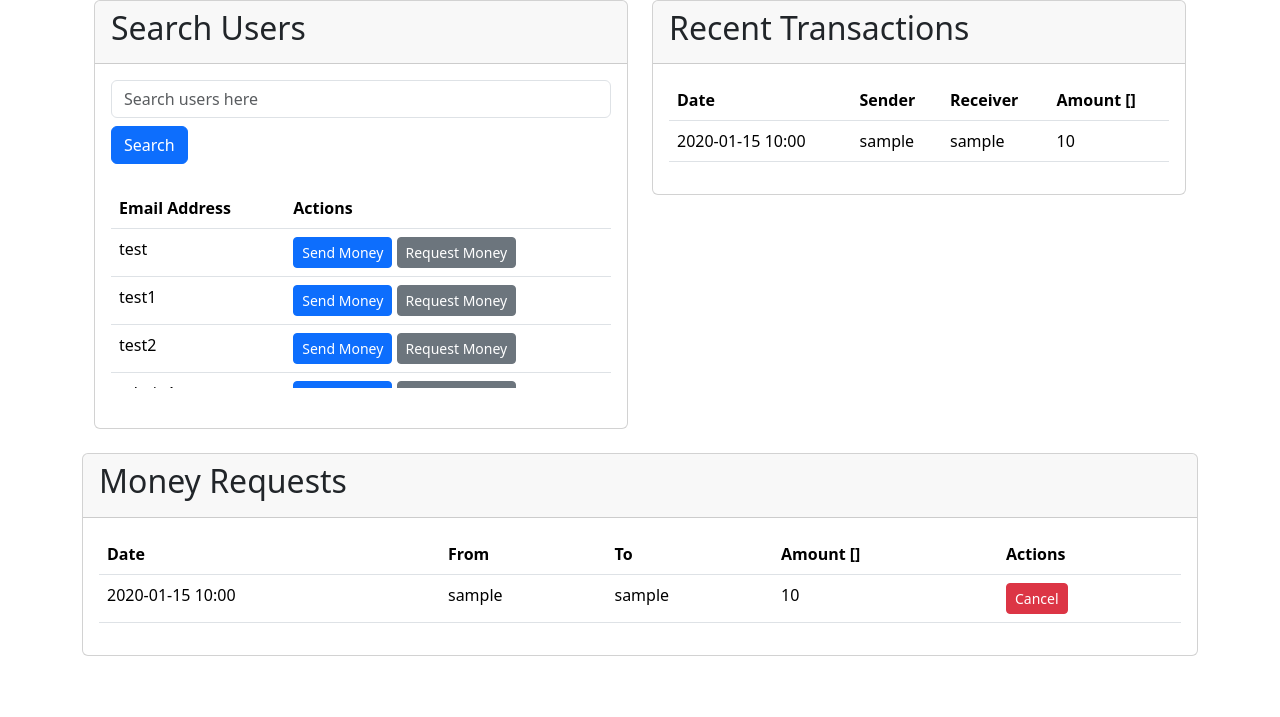
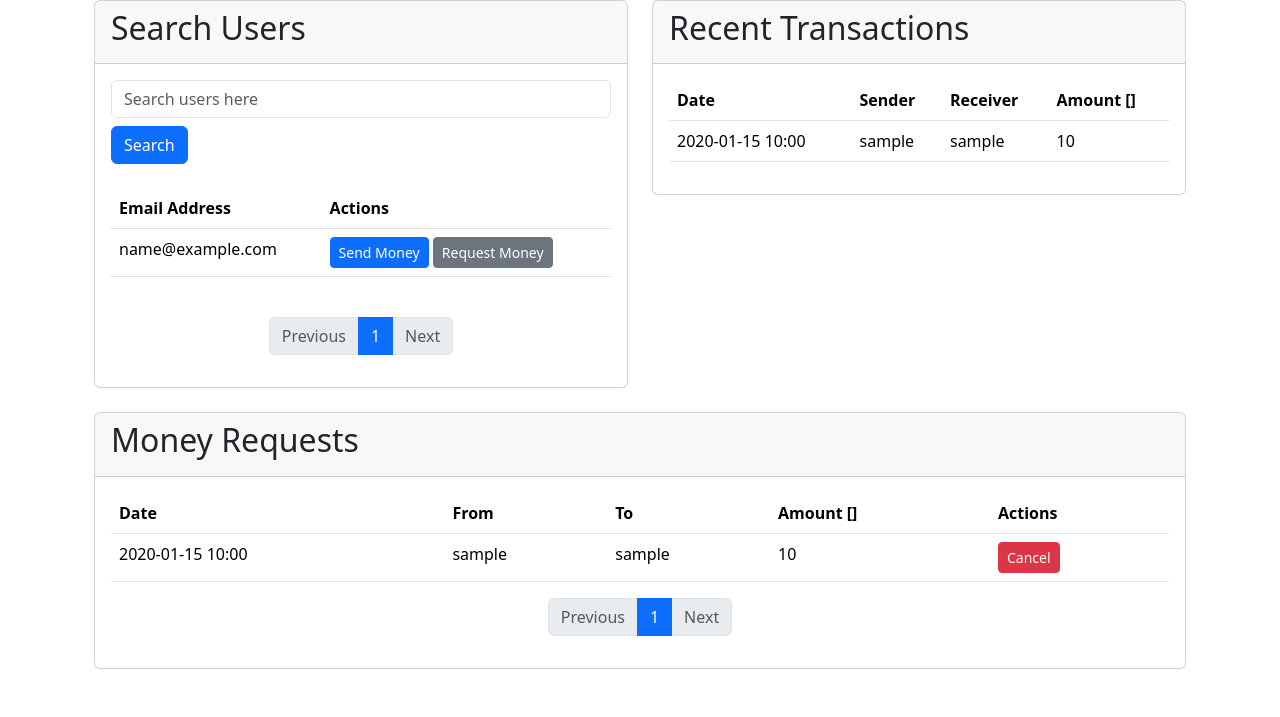
Before and after one commit to makisacik/django-online-payment-app, a Django app: template webapps2024/templates/payapp/home.html in a window 1280 px wide. Shown: the part 104-821 px from the top of the page. Before the commit the page ends 760 px from the top, so only its background shows below. Run offline with Django 3.2, Linux system fonts and the light colour scheme; data comes from the database, SQL or seed files in the repository; both versions use the stored data as it was after the commit; the template is opened without the code that fills it: values that come from a table or form of the project are taken from there, most other values are stand-ins (such as "Sample title", 1, 10 or a date in 2020); some libraries are stand-ins or nearby versions.

Commit message:
Add pagination for lists

```diff
--- a/webapps2024/templates/payapp/home.html
+++ b/webapps2024/templates/payapp/home.html
@@ -15,13 +15,13 @@
                 <div class="card-body">
                     <form method="get" action="" class="mb-4">
                         <div class="form-group">
-                                <input type="text" class="form-control" name="email" placeholder="Search users here">
+                            <input type="text" class="form-control" name="email" placeholder="Search users here" value="{{ request.GET.email }}">
                         </div>
                         <button type="submit" class="btn btn-primary mt-2">Search</button>
                     </form>
 
                     {% if user_emails %}
-                            <div class="overflow-auto mb-4" style="max-height: 200px;">
+                        <div class="overflow-auto mb-4">
                             <table class="table">
                                 <thead class="thead-light">
                                 <tr>
@@ -42,6 +42,21 @@
                                 </tbody>
                             </table>
                         </div>
+                        <nav aria-label="User emails pagination" class="d-flex justify-content-center">
+                            <ul class="pagination">
+                                <li class="page-item {% if not user_emails.has_previous %}disabled{% endif %}">
+                                    <a class="page-link" href="{% if user_emails.has_previous %}?email={{ request.GET.email|default:'' }}&user_emails_page={{ user_emails.previous_page_number }}&transactions_page={{ request.GET.transactions_page|default:1 }}&money_requests_page={{ request.GET.money_requests_page|default:1 }}{% else %}#{% endif %}" tabindex="-1" aria-disabled="true">Previous</a>
+                                </li>
+                                {% for num in user_emails.paginator.page_range %}
+                                    <li class="page-item {% if user_emails.number == num %}active{% endif %}">
+                                        <a class="page-link" href="?email={{ request.GET.email|default:'' }}&user_emails_page={{ num }}&transactions_page={{ request.GET.transactions_page|default:1 }}&money_requests_page={{ request.GET.money_requests_page|default:1 }}">{{ num }}</a>
+                                    </li>
+                                {% endfor %}
+                                <li class="page-item {% if not user_emails.has_next %}disabled{% endif %}">
+                                    <a class="page-link" href="{% if user_emails.has_next %}?email={{ request.GET.email|default:'' }}&user_emails_page={{ user_emails.next_page_number }}&transactions_page={{ request.GET.transactions_page|default:1 }}&money_requests_page={{ request.GET.money_requests_page|default:1 }}{% else %}#{% endif %}">Next</a>
+                                </li>
+                            </ul>
+                        </nav>
                     {% else %}
                         {% if request.GET.email %}
                             <p>No results found for "{{ request.GET.email }}"</p>
@@ -58,7 +73,7 @@
                 </div>
                 <div class="card-body">
                     {% if recent_transactions %}
-                            <div class="overflow-auto" style="max-height: 200px;">
+                        <div class="overflow-auto" >
                             <table class="table">
                                 <thead class="thead-light">
                                 <tr>
@@ -74,7 +89,6 @@
                                         <td>{{ transaction.timestamp|date:"Y-m-d H:i" }}</td>
                                         <td>{{ transaction.sender.username }}</td>
                                         <td>{{ transaction.receiver.username }}</td>
-
                                         <td>
                                             {% if transaction.receiver.username == request.user.username %}
                                                 {{ transaction.receivedAmount }}
@@ -87,10 +101,26 @@
                                 </tbody>
                             </table>
                         </div>
+                        {% if recent_transactions.has_other_pages %}
+                            <nav aria-label="Recent transactions pagination" class="d-flex justify-content-center">
+                                <ul class="pagination">
+                                    <li class="page-item {% if not recent_transactions.has_previous %}disabled{% endif %}">
+                                        <a class="page-link" href="{% if recent_transactions.has_previous %}?email={{ request.GET.email|default:'' }}&transactions_page={{ recent_transactions.previous_page_number }}&user_emails_page={{ request.GET.user_emails_page|default:1 }}&money_requests_page={{ request.GET.money_requests_page|default:1 }}{% else %}#{% endif %}" tabindex="-1" aria-disabled="true">Previous</a>
+                                    </li>
+                                    {% for num in recent_transactions.paginator.page_range %}
+                                        <li class="page-item {% if recent_transactions.number == num %}active{% endif %}">
+                                            <a class="page-link" href="?email={{ request.GET.email|default:'' }}&transactions_page={{ num }}&user_emails_page={{ request.GET.user_emails_page|default:1 }}&money_requests_page={{ request.GET.money_requests_page|default:1 }}">{{ num }}</a>
+                                        </li>
+                                    {% endfor %}
+                                    <li class="page-item {% if not recent_transactions.has_next %}disabled{% endif %}">
+                                        <a class="page-link" href="{% if recent_transactions.has_next %}?email={{ request.GET.email|default:'' }}&transactions_page={{ recent_transactions.next_page_number }}&user_emails_page={{ request.GET.user_emails_page|default:1 }}&money_requests_page={{ request.GET.money_requests_page|default:1 }}{% else %}#{% endif %}">Next</a>
+                                    </li>
+                                </ul>
+                            </nav>
+                    {% endif %}
                     {% else %}
                         <p>No recent transactions found.</p>
                     {% endif %}
-                    </div>
                 </div>
             </div>
         </div>
@@ -146,6 +176,22 @@
                             </tbody>
                         </table>
                     </div>
+                    <nav aria-label="Money requests pagination" class="d-flex justify-content-center">
+                        <ul class="pagination">
+                            <li class="page-item {% if not money_requests.has_previous %}disabled{% endif %}">
+                                <a class="page-link" href="{% if money_requests.has_previous %}?email={{ request.GET.email|default:'' }}&money_requests_page={{ money_requests.previous_page_number }}&transactions_page={{ request.GET.transactions_page|default:1 }}&user_emails_page={{ request.GET.user_emails_page|default:1 }}{% else %}#{% endif %}" tabindex="-1" aria-disabled="true">Previous</a>
+                            </li>
+                            {% for num in money_requests.paginator.page_range %}
+                                <li class="page-item {% if money_requests.number == num %}active{% endif %}">
+                                    <a class="page-link" href="?email={{ request.GET.email|default:'' }}&money_requests_page={{ num }}&transactions_page={{ request.GET.transactions_page|default:1 }}&user_emails_page={{ request.GET.user_emails_page|default:1 }}">{{ num }}</a>
+                                </li>
+                            {% endfor %}
+                            <li class="page-item {% if not money_requests.has_next %}disabled{% endif %}">
+                                <a class="page-link" href="{% if money_requests.has_next %}?email={{ request.GET.email|default:'' }}&money_requests_page={{ money_requests.next_page_number }}&transactions_page={{ request.GET.transactions_page|default:1 }}&user_emails_page={{ request.GET.user_emails_page|default:1 }}{% else %}#{% endif %}">Next</a>
+                            </li>
+                        </ul>
+                    </nav>
+
                 {% else %}
                     <p>No money requests found.</p>
                 {% endif %}
```
Also changed, not shown: webapps2024/payapp/views.py (+14 -4 lines), webapps2024/db.sqlite3. Lines whose indentation alone changed are shown as unchanged.
